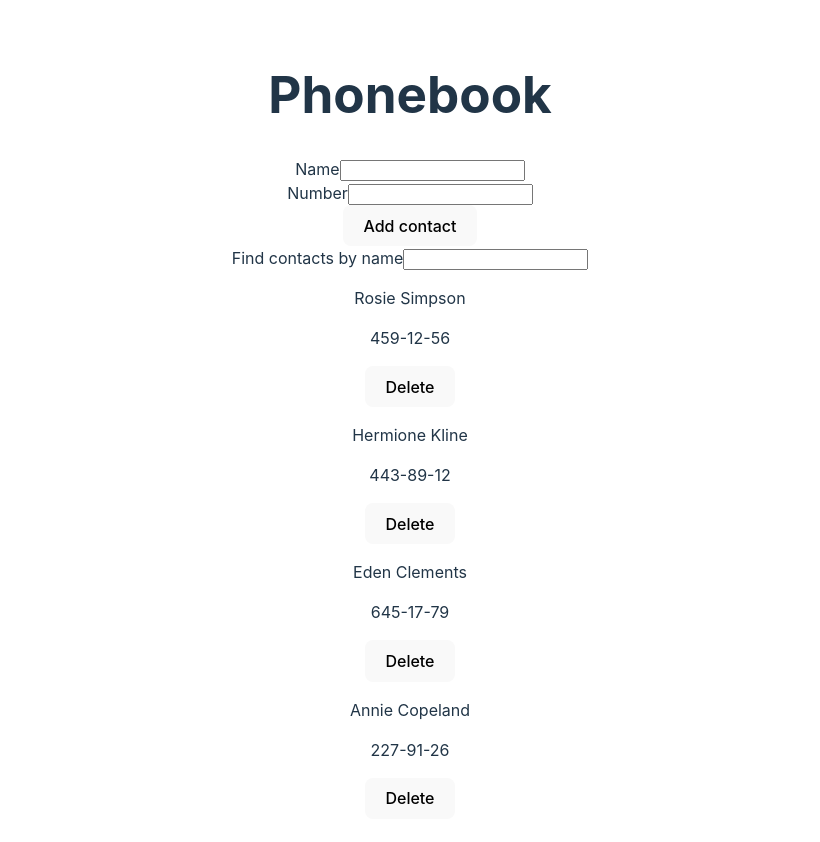
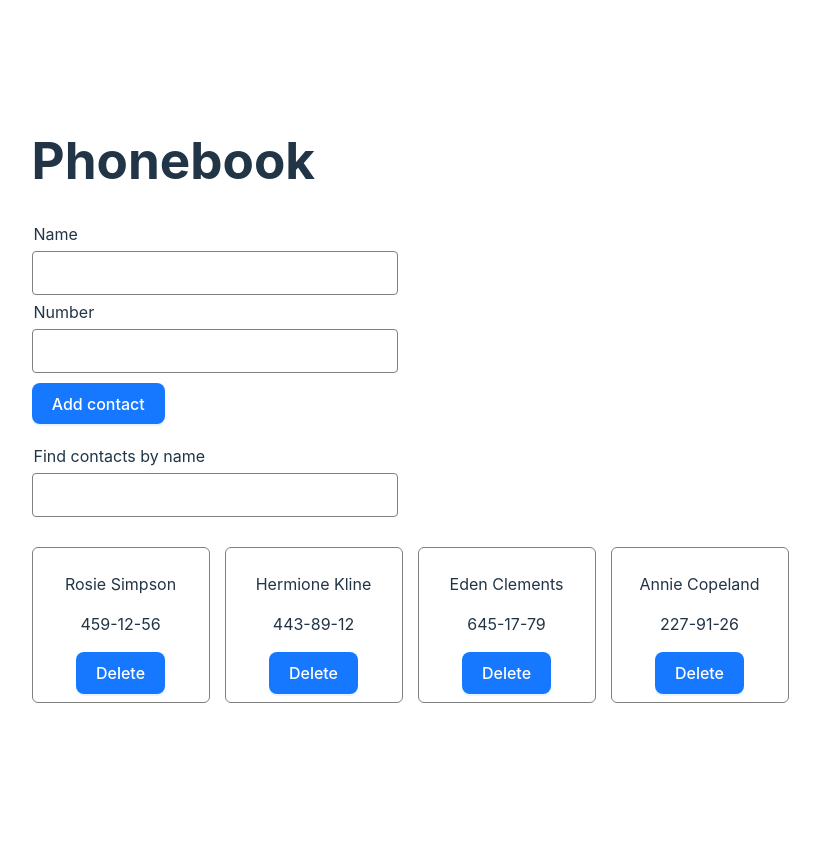
Before and after one commit to Marchenko1997/goit-react-hw-03, a React (Vite) app: page / in a window 1280 px wide. Shown: the top 842 px of the page, without its empty margins (230-1050 px from the left). After the commit the page ends 800 px from the top, so only its background shows below. Built offline with nearby package versions, Linux system fonts and the light colour scheme.

Commit message:
Adding styles

```diff
--- a/src/components/Contact/Contact.jsx
+++ b/src/components/Contact/Contact.jsx
@@ -1,4 +1,5 @@
 import PropTypes from 'prop-types';
+import css from './Contact.module.css'
 
 const Contact = ({contact, onDelete}) => {
     const {id ,name, number}= contact;
@@ -8,9 +9,9 @@ const Contact = ({contact, onDelete}) => {
       };
   return (
     <div>
-        <p> {name}</p>
-        <p> {number}</p>
-      <button onClick={handleDelete}>Delete</button>
+        <p className={css.itemname}> {name}</p>
+        <p className={css.itemnumber}> {number}</p>
+      <button onClick={handleDelete} className={css.btndelete}>Delete</button>
     </div>
   );
 };
--- /dev/null
+++ b/src/components/Contact/Contact.module.css
@@ -0,0 +1,11 @@
+.itemname {
+
+}
+.itemnumber {
+
+}
+.btndelete {
+    color: #fff;
+    background: #1677ff;
+    box-shadow: 0 2px 0 rgba(5, 145, 255, 0.1);
+}
--- a/src/components/ContactForm/ContactForm.jsx
+++ b/src/components/ContactForm/ContactForm.jsx
@@ -3,6 +3,7 @@ import { Formik, Form, Field, ErrorMessage } from 'formik';
 import { useId } from 'react';
 import * as Yup from 'yup';
 import PropTypes from 'prop-types';
+import css from './ContactForm.module.css';
 
 const FeedbackSchema = Yup.object().shape({
   name: Yup.string().min(3, 'Too Short!').max(50, 'Too Long!').required('Required'),
@@ -25,19 +26,19 @@ const ContactForm = ({onAddContact}) => {
 
   return (
     <Formik initialValues={initialValues} onSubmit={handleSubmit} validationSchema={FeedbackSchema}>
-      <Form>
-        <div>
-          <label htmlFor={nameFieldId}>Name</label>
-          <Field type="text" name="name" id={nameFieldId} />
+      <Form className={css.form}>
+        <div className={css.fieldname}>
+          <label htmlFor={nameFieldId} className={css.labelname} >Name</label>
+          <Field type="text" name="name" id={nameFieldId}  className={css.inputname}/>
           <ErrorMessage name="name" as="span" />
         </div>
 
         <div>
-          <label htmlFor={numberFieldId}>Number</label>
-          <Field type="text" name="number" id={numberFieldId} />
+          <label htmlFor={numberFieldId}  className={css.labelnumber}>Number</label>
+          <Field type="text" name="number" id={numberFieldId} className={css.inputnumber} />
           <ErrorMessage name="number" as="span" />
         </div>
-        <button type="submit">Add contact</button>
+        <button type="submit" className={css.btnaddcontact}>Add contact</button>
       </Form>
     </Formik>
   );
--- /dev/null
+++ b/src/components/ContactForm/ContactForm.module.css
@@ -0,0 +1,56 @@
+.form {
+    display: flex;
+    flex-direction: column;
+    align-items: flex-start;
+}
+
+.fieldname {
+    margin-bottom: 5px;
+}
+
+.labelname {
+    margin-left: 2px;
+    display: flex;
+    flex-direction: column;
+    gap: 10px;
+    margin-bottom: 5px;
+    align-items: flex-start;
+}
+.labelnumber {
+    margin-left: 2px;
+    display: flex;
+    flex-direction: column;
+    gap: 10px;
+    margin-bottom: 5px;
+    align-items: flex-start;
+}
+
+
+.inputname {
+    margin-right: 5px;
+    display: flex;
+    width: 360px;
+    height: 40px;
+    justify-content: center;
+    align-items: center;
+    border-radius: 4px;
+    border: 1px solid #808080;
+}
+.inputnumber {
+    margin-right: 5px;
+    display: flex;
+    width: 360px;
+    height: 40px;
+    justify-content: center;
+    align-items: center;
+    border-radius: 4px;
+    border: 1px solid #808080;
+}
+
+.btnaddcontact {
+    margin-bottom: 5px;
+    margin-top: 10px;
+    color: #fff;
+    background: #1677ff;
+    box-shadow: 0 2px 0 rgba(5, 145, 255, 0.1);
+}
--- a/src/components/ContactList/ContactList.jsx
+++ b/src/components/ContactList/ContactList.jsx
@@ -1,10 +1,11 @@
 import Contact from "../Contact/Contact";
 import PropTypes from 'prop-types';
+import css from './ContactList.module.css'
 const ContactList = ({ contacts, onDelete }) => {
     return (
-      <ul>
+      <ul className={css.contactlist}>
         {contacts.map(contact => (
-          <li key={contact.id}>
+          <li key={contact.id} className={css.contactitem}>
             {contact && <Contact contact={contact} onDelete={onDelete} />}
           </li>
         ))}
--- /dev/null
+++ b/src/components/ContactList/ContactList.module.css
@@ -0,0 +1,21 @@
+.contactlist {
+    list-style: none;
+    display: flex;
+    flex-wrap: wrap;
+    gap: 15px;
+    margin: 0;
+    padding: 0;
+    margin-top: 30px;
+}
+.contactitem {
+    width: 160px;
+    border: 1px solid #808080;
+    border-radius: 6px;
+    display: flex;
+    flex-direction: column;
+    align-items: center;
+    justify-content: center;
+    text-align: center;
+    padding: 8px;
+    transition: scale .25s;
+}
--- a/src/components/SearchBox/SearchBox.jsx
+++ b/src/components/SearchBox/SearchBox.jsx
@@ -1,5 +1,6 @@
 
 import PropTypes from 'prop-types';
+import css from './SearchBox.module.css';
 const SearchBox = ({filter, onFilterChange}) => {
 
 
@@ -9,9 +10,9 @@ const SearchBox = ({filter, onFilterChange}) => {
     };
 
     return (
-      <div>
-         <label htmlFor="search">Find contacts by name</label>
-        <input type="text" id ="search" value={filter} onChange={handleChange} />
+      <div className={css.searchbox}>
+         <label htmlFor="search"  className={css.searchlabel}>Find contacts by name</label>
+        <input type="text" id ="search" value={filter} onChange={handleChange}  className={css.searchinput}/>
 
       </div>
     );
--- /dev/null
+++ b/src/components/SearchBox/SearchBox.module.css
@@ -0,0 +1,24 @@
+.searchbox {
+    margin-bottom: 20px;
+    margin-top: 15px;
+
+}
+
+.searchlabel {
+    margin-left: 2px;
+    display: flex;
+    flex-direction: column;
+    gap: 10px;
+    margin-bottom: 5px;
+    align-items: flex-start;
+}
+
+.searchinput {
+    display: flex;
+    width: 360px;
+    height: 40px;
+    justify-content: center;
+    align-items: center;
+    border-radius: 4px;
+    border: 1px solid #808080;
+}
--- a/src/index.css
+++ b/src/index.css
@@ -39,6 +39,7 @@ body {
 h1 {
   font-size: 3.2em;
   line-height: 1.1;
+  display: flex;
 }
 
 button {
```
